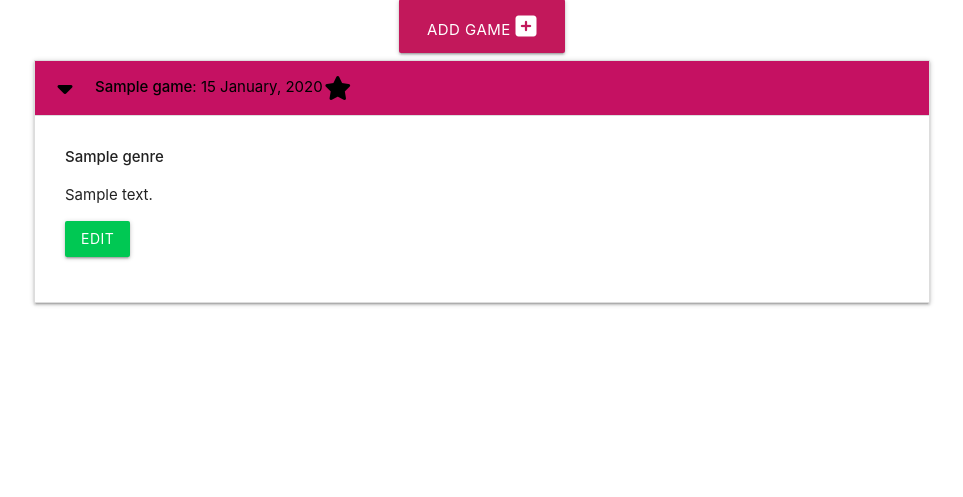
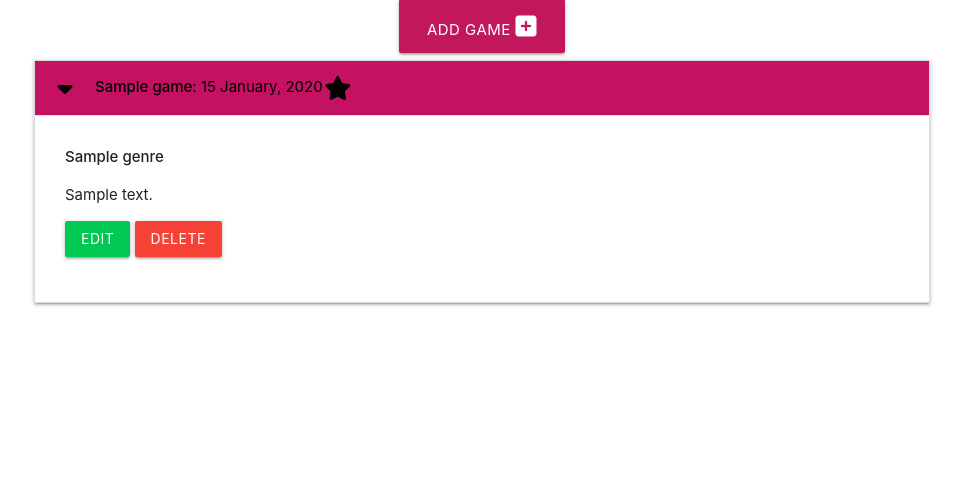
Before and after one commit to Travyssm/game-backlog-p, a Flask app: page / in a window 1280 px wide, after a click that opens the changed part. Shown: the part 180-677 px from the top of the page, without its empty margins (158-1121 px from the left). Run offline with Flask 3, Linux system fonts and the light colour scheme; tables that the repository leaves empty hold one stand-in row (values such as "Sample post"); some libraries are stand-ins or nearby versions.

Commit message:
able to delete data from database

```diff
--- a/gamebacklog/routes.py
+++ b/gamebacklog/routes.py
@@ -69,3 +69,10 @@ def edit_game(game_id):
         game.genre_id = request.form.get("genre_id")
         db.session.commit()
     return render_template("edit_game.html", game=game, genres=genres)
+
+@app.route("/delete_game/<int:game_id>")
+def delete_game(game_id):
+    game = Game.query.get_or_404(game_id)
+    db.session.delete(game)
+    db.session.commit()
+    return redirect(url_for("home"))
--- a/gamebacklog/templates/games.html
+++ b/gamebacklog/templates/games.html
@@ -26,8 +26,18 @@
             <p>{{ game.game_description }}</p>
             <p>
                 <a href="{{ url_for('edit_game', game_id=game.id) }}" class="btn green accent-4">Edit</a>
+                <a href="#modal-{{ game.id }}" class="btn red modal-trigger">Delete</a>
+            </p>
 
-            </p>
+            <div id="modal-{{ game.id }}" class="modal">
+                <div class="modal-content">
+                  <h4>Are you sure you want to delete the game <strong> {{ game.game_name }} </strong> ?</h4>
+                  <p class="red-text">WARNING! This action cannot be undone.</p>
+                </div>
+                <div class="modal-footer">
+                  <a href="{{ url_for('delete_game', game_id=game.id) }}" class="btn red">Delete</a>
+                  <a href="#!" class="modal-close btn green accent-4">Cancel</a>
+                </div>
         </div>
     </li>
     {% endfor %}
--- a/gamebacklog/templates/genres.html
+++ b/gamebacklog/templates/genres.html
@@ -26,7 +26,7 @@
           <div id="modal-{{ genre.id }}" class="modal">
             <div class="modal-content">
               <h4>Are you sure you want to delete the {{ genre.genre_name }} genre?</h4>
-              <p class="red-text">WARNING! This action cannot be undone.</p>
+              <p class="red-text"><strong>WARNING!</strong> This will delete all related games! Action cannot be undone.</p>
             </div>
             <div class="modal-footer">
               <a href="{{ url_for('delete_genre', genre_id=genre.id) }}" class="btn red">Delete</a>
```
